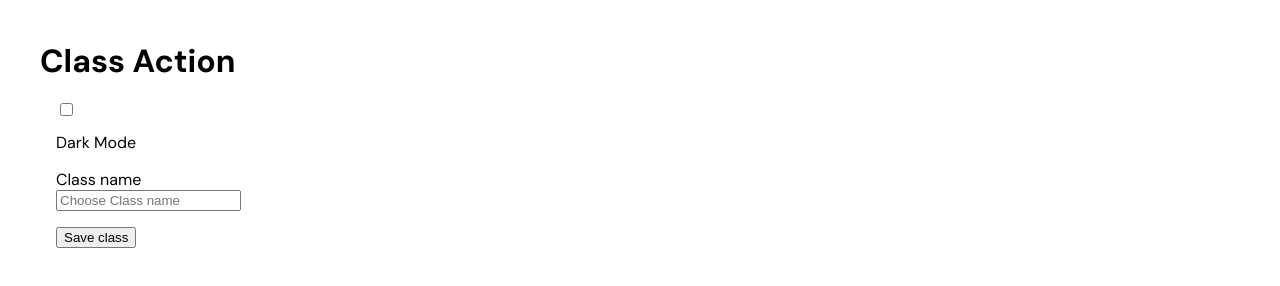
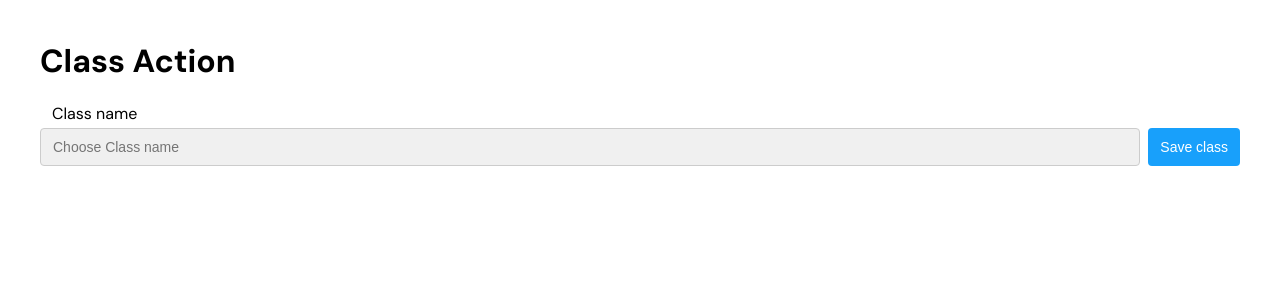
Before and after one commit to StudioMastro/Class-Action, a website: page ui.html in a window 1280 px wide. Drawn offline with Linux system fonts and the light colour scheme.

Commit message:
CSS improvements

```diff
--- a/ui.html
+++ b/ui.html
@@ -1,9 +1,8 @@
-<link rel="stylesheet" href="../../node_modules/figma-plugin-ds/dist/figma-plugin-ds.css">
+<link rel="stylesheet" href="../node_modules/figma-plugin-ds/dist/figma-plugin-ds.css">
 <link rel="preconnect" href="https://fonts.googleapis.com">
 <link rel="preconnect" href="https://fonts.gstatic.com" crossorigin>
 <link href="https://fonts.googleapis.com/css2?family=DM+Sans:ital,wght@0,400;0,500;0,700;1,400;1,500;1,700&display=swap"
   rel="stylesheet">
-
 
 <style>
   body {
@@ -11,13 +10,58 @@
     padding: 2rem;
   }
 
-  div {
-    margin: 1rem;
+  .input__field {
+    font-size: 14px;
+    padding: 10px 12px;
+    background-color: #f0f0f0;
+    border: 1px solid #ccc;
+    border-radius: 4px;
+    width: 100%;
+    box-sizing: border-box;
+    transition: all 0.3s ease;
+    outline: none;
+    flex: 1;
+    margin-right: 8px;
   }
 
-  input {
-    display: block;
+  .input__field:focus {
+    background-color: #fff;
+    border-color: #18a0fb;
+  }
+
+  .input-container {
+    display: flex;
+    flex-direction: column;
+    gap: 0.25rem;
     margin-bottom: 1rem;
+  }
+
+  .input-button-group {
+    display: flex;
+    align-items: stretch;
+  }
+
+  .input-label {
+    padding: 0px 12px;
+  }
+
+  .save-class-btn {
+    padding: 10px 12px;
+    background-color: #18a0fb;
+    color: #fff;
+    border: none;
+    border-radius: 4px;
+    cursor: pointer;
+    font-size: 14px;
+    transition: background-color 0.3s ease;
+  }
+
+  .save-class-btn:hover {
+    background-color: #3b79c9;
+  }
+
+  .save-class-btn:focus {
+    outline: none;
   }
 
   .class-actions {
@@ -28,18 +72,25 @@
 
 <h1>Class Action</h1>
 
-<div class="switch">
+<!-- <div class="switch">
   <input class="switch__toggle" type="checkbox" id="dark-mode-on">
   <label class="switch__label" for="dark-mode-on">Dark Mode</label>
+</div> -->
+
+<div class="input-container">
+  <label class="input-label" for="classNameInput">Class name</label>
+  <div class="input-button-group">
+    <input class="input__field" type="text" id="classNameInput" placeholder="Choose Class name" />
+    <button class="save-class-btn" onclick="saveClass()">Save class</button>
+  </div>
 </div>
 
-<div>
-  <label for="classNameInput">Class name</label>
-  <input class="input__field" type="text" id="classNameInput" placeholder="Choose Class name" />
-  <button onclick="saveClass()">Save class</button>
-</div>
 <div id="classList"></div>
+
+<script src="../node_modules/figma-plugin-ds/dist/figma-plugin-ds.min.js"></script>
+
 <script>
+
   function saveClass() {
     const className = document.getElementById('classNameInput').value;
     window.parent.postMessage({ pluginMessage: { type: 'save-class', className } }, '*');
@@ -49,10 +100,17 @@
     window.parent.postMessage({ pluginMessage: { type: 'delete-class', className } }, '*');
   }
 
+
   function renameClass(oldName) {
     const newName = prompt('Enter new class name:', oldName);
-    if (newName && newName !== oldName) {
-      window.parent.postMessage({ pluginMessage: { type: 'rename-class', oldName, newName } }, '*');
+    if (newName === null) {
+      // User clicked "Cancel", do nothing
+      return;
+    } else if (newName.trim() === '') {
+      window.parent.postMessage({ pluginMessage: { type: 'empty-class-name' } }, '*');
+    } else {
+      // Send the keys as oldName and newName
+      window.parent.postMessage({ pluginMessage: { type: 'rename-class', oldName: oldName, newName: newName } }, '*');
     }
   }
 
```
